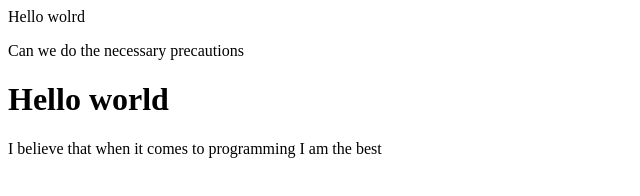
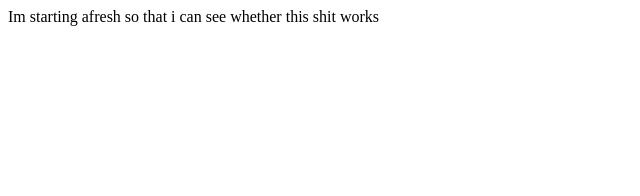
Before and after one commit to Zimisele-Ntekati/demo-repo, a plain HTML site: page index.html in a window 1280 px wide. Shown: the whole page, without its empty margins (0-640 px from the left). Drawn offline with Linux system fonts and the light colour scheme.

Commit message:
updated the index.html

```diff
--- a/index.html
+++ b/index.html
@@ -1,4 +1 @@
-<div>Hello wolrd</div>
-<p>Can we do the necessary precautions</p>
-<h1>Hello world</h1>
-<p>I believe that when it comes to programming I am the best</p>
+<p>Im starting afresh so that i can see whether this shit works</p>
```
